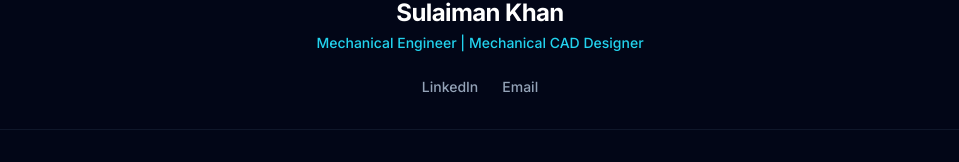
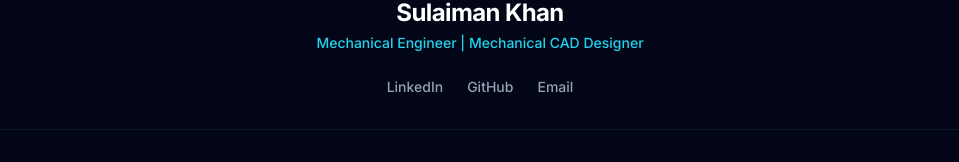
Before and after one commit to sulaimankhan9540-art/portfolio, a React (Vite) app: page / in a window 1280 px wide. Shown: the part 7368-7530 px from the top of the page, without its empty margins (160-1119 px from the left). Built offline with nearby package versions, Linux system fonts and the light colour scheme.

Commit message:
Update portfolio initial data structure

```diff
--- a/src/data/initialData.ts
+++ b/src/data/initialData.ts
@@ -23,8 +23,8 @@ export const initialPortfolioData: PortfolioData = {
     phone: "+923179540566",
     whatsapp: "+923179540566",
     linkedin: "www.linkedin.com/in/sulaiman-khann",
-    github: "",
-    portfolio: "",
+    github: "https://github.com/sulaimankhan9540",
+    portfolio: "https://sulaiman-khan.vercel.app",
     otherLinks: [],
     dateOfBirth: "",
   },
```
Lines whose indentation alone changed are shown as unchanged.
